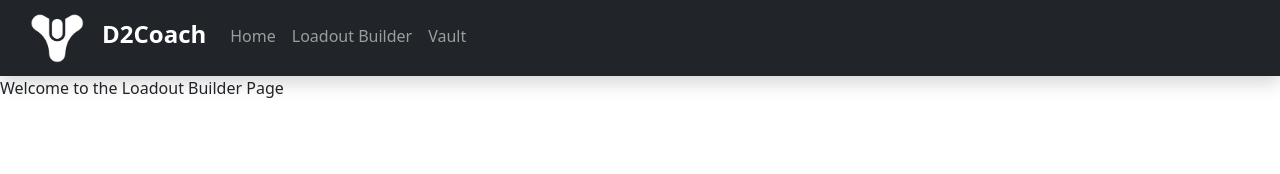
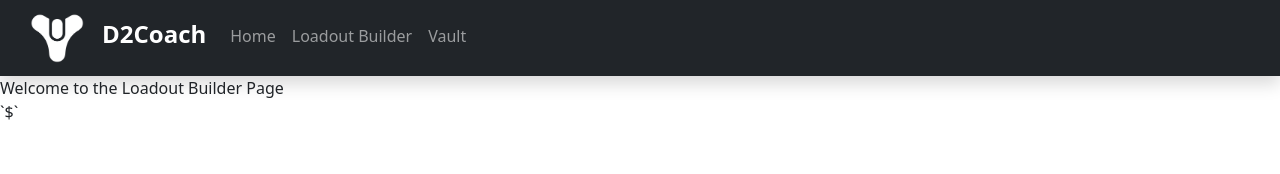
Before and after one commit to czamora7/D2Coach, a React (Vite) app in the folder D2CoachTestV2/: page /LoadoutBuilder in a window 1280 px wide. Shown: the top 174 px of the page. Built offline with nearby package versions, Linux system fonts and the light colour scheme.

Commit message:
A bit of testing on saving data to localStorage

```diff
--- a/D2CoachTestV2/src/Home.tsx
+++ b/D2CoachTestV2/src/Home.tsx
@@ -1,11 +1,9 @@
 import React from 'react';
 import LoginButton from './components/LoginButton';
-import { globalData } from './global';
 
 const Home: React.FC = () => {
   return <div id='HomePage'> This is the Home Page.
     <LoginButton />
-  <p>The value is {globalData.accountToken}!</p>
   </div>;
 };
 
--- a/D2CoachTestV2/src/LoadoutBuilder.tsx
+++ b/D2CoachTestV2/src/LoadoutBuilder.tsx
@@ -1,7 +1,9 @@
 import React from 'react';
 
 const LoadoutBuilder: React.FC = () => {
-  return <div>Welcome to the Loadout Builder Page</div>;
+  return <div>Welcome to the Loadout Builder Page
+    <p>`${localStorage.getItem("currentResponse")}`</p>
+  </div>;
 };
 
 export default LoadoutBuilder;
--- a/D2CoachTestV2/src/apiRequests/getUserProfile.tsx
+++ b/D2CoachTestV2/src/apiRequests/getUserProfile.tsx
@@ -13,6 +13,7 @@ function getCurrentUser() {
   axios.get(endpoint, {headers})
   .then(response => {
       var result = response.data;
+      localStorage.setItem("currentResponse", JSON.stringify(result));
       console.log('Destiny 2 Current User:', result);
   })
 
```
